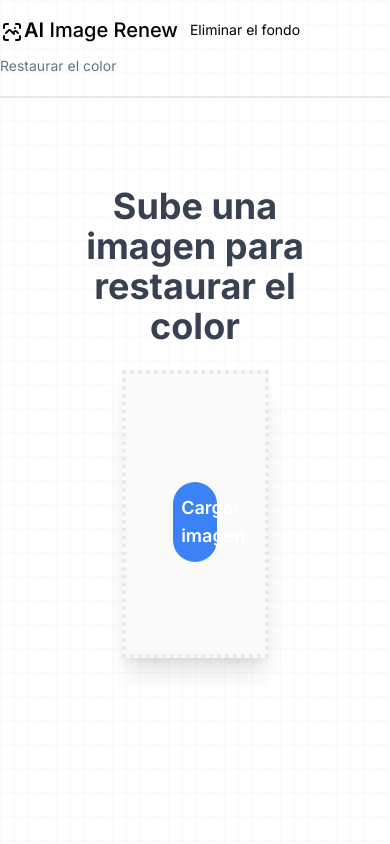
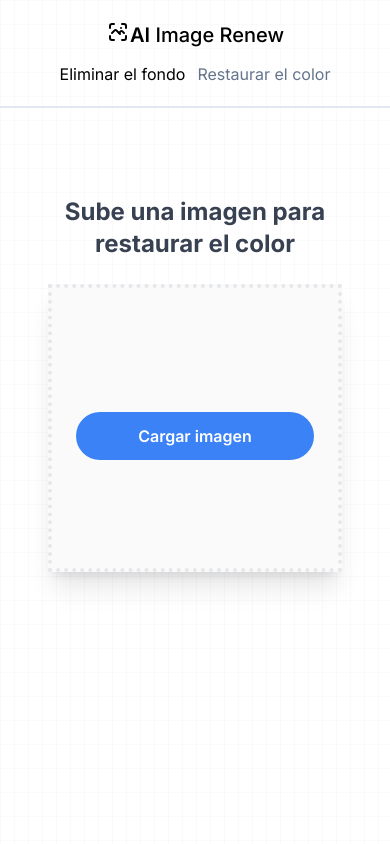
Before and after one commit to ramatc/ai-image-renew, a Next.js app: page /restore-color in a window 390 px wide. Shown: the top 844 px of the page. Built offline with nearby package versions, Linux system fonts and the light colour scheme; what replicate would draw is missing.

Commit message:
Realizando el responsive design

```diff
--- a/src/app/components/file-input.tsx
+++ b/src/app/components/file-input.tsx
@@ -95,7 +95,7 @@ function FileInput({
   const renderUploadButton = () => {
     return (
       <div
-        className={`flex  ${
+        className={`flex flex-wrap ${
           preview ? "justify-between" : "flex-col items-center"
         }`}
       >
@@ -110,7 +110,7 @@ function FileInput({
         <button
           type="button"
           onClick={handleButtonClick}
-          className="bg-blue-500 text-white px-2 py-3 mt-4 text-lg rounded-full w-[48%] hover:bg-blue-600 font-semibold focus:outline-none"
+          className="bg-blue-500 text-white w-full px-2 py-3 mt-4 sm:text-lg rounded-full sm:w-[48%] hover:bg-blue-600 font-semibold focus:outline-none"
         >
           Cargar imagen
         </button>
@@ -118,7 +118,7 @@ function FileInput({
         {preview && (
           <button
             type="submit"
-            className="bg-orange-500 text-white px-2 py-3 mt-4 text-lg rounded-full w-[48%] hover:bg-orange-600 font-semibold focus:outline-none"
+            className="bg-orange-500 text-white w-full px-2 py-3 mt-4 sm:text-lg rounded-full sm:w-[48%] hover:bg-orange-600 font-semibold focus:outline-none"
             disabled={status}
           >
             {button}
@@ -129,7 +129,7 @@ function FileInput({
   };
 
   return (
-    <div className="w-1/2 mx-auto">
+    <div className="md:w-2/3 lg:w-1/2 mx-auto">
       <div className="border-4 border-dotted p-6 shadow-xl bg-[#fafafa] min-h-72 place-content-center">
         {preview && renderImagePreview()}
         {status || state ? renderButtons() : renderUploadButton()}
--- a/src/app/components/footer.tsx
+++ b/src/app/components/footer.tsx
@@ -15,7 +15,7 @@ const navLinks = [
 
 const Footer = () => {
   return (
-    <footer className="p-12 flex flex-wrap justify-between">
+    <footer className="p-12 flex flex-wrap justify-center gap-5 sm:justify-between">
       <p>© 2024 AI Image Renew.</p>
       <ul className="flex flex-wrap gap-[20px] justify-end">
         {navLinks.map((link, i) => (
--- a/src/app/components/header.tsx
+++ b/src/app/components/header.tsx
@@ -14,12 +14,12 @@ const Header = () => {
 
   return (
     <header>
-      <nav className="py-5 md:p-5 text-sm sm:text-base border-b-2 border-slate-200">
-        <ul className="flex flex-wrap gap-3 md:gap-5">
-          <li>
+      <nav className="py-5 md:p-5 sm:text-base border-b-2 border-slate-200">
+        <ul className="flex flex-wrap justify-center md:justify-normal gap-3 md:gap-5">
+          <li className="w-full md:w-auto">
             <Link
               href="/"
-              className="hover:text-slate-500 transition-all duration-500 ease-in-out font-medium text-[20px] flex"
+              className="justify-center md:justify-normal hover:text-slate-500 transition-all duration-500 ease-in-out font-medium text-[20px] flex"
             >
               <Logo />
               <span className="font-semibold">AI</span>&nbsp;Image Renew
--- a/src/app/page.tsx
+++ b/src/app/page.tsx
@@ -52,12 +52,15 @@ export default function Home() {
 
   return (
     <section className="px-12 pt-12 pb-4 min-h-screen max-w-[1250px] mx-auto md:px-20 md:pt-20 page-wrapper">
-      <h1 className="text-5xl text-center mb-24 font-bold" ref={e1Ref}>
+      <h1
+        className="text-2xl md:text-3xl lg:text-5xl text-center mb-12 md:mb-24 font-bold"
+        ref={e1Ref}
+      >
         Elimina el fondo de las imágenes y restaura los colores originales
       </h1>
 
-      <article className="mb-28 flex flex-wrap justify-between">
-        <div className="w-1/2">
+      <article className="mb-20 md:mb-28 flex flex-wrap justify-between">
+        <div className="w-full md:w-1/2">
           <two-up>
             <Image
               src={"/input-1.jpg"}
@@ -77,30 +80,32 @@ export default function Home() {
           </two-up>
         </div>
 
-        <div className="w-2/5">
+        <div className="mt-8 w-full md:w-2/5 md:mt-0">
           <div ref={e2Ref}>
-            <h3 className="text-3xl mb-2">
+            <h3 className="text-xl md:text-2xl lg:text-3xl mb-2">
               Quita fondos de manera automática en pocos segundos
             </h3>
-            <p>¡Aprovecha la IA de Replicate para ahorrar tiempo de edición!</p>
+            <p className="lg:text-lg">
+              ¡Aprovecha la IA de Replicate para ahorrar tiempo de edición!
+            </p>
           </div>
         </div>
       </article>
 
-      <article className="flex flex-wrap justify-between">
-        <div className="w-2/5">
+      <article className="flex flex-wrap justify-between flex-col-reverse md:flex-row">
+        <div className="mt-8 md:w-2/5 md:mt-0">
           <div ref={e3Ref} className="p-2">
-            <h3 className="text-3xl mb-2">
+            <h3 className="text-xl md:text-2xl lg:text-3xl mb-2">
               Restaura los colores de tus imágenes al instante
             </h3>
-            <p>
+            <p className="lg:text-lg">
               Restaura los colores de tus imágenes automáticamente con la IA de
               Replicate.
             </p>
           </div>
         </div>
 
-        <div className="w-1/2">
+        <div className="w-full md:w-1/2">
           <two-up>
             <Image
               src={"/input-2.jpg"}
--- a/src/app/remove-bg/page.tsx
+++ b/src/app/remove-bg/page.tsx
@@ -29,7 +29,7 @@ export default function PageRemove() {
 
   return (
     <section className="px-12 pt-12 min-h-screen max-w-[1250px] mx-auto md:px-20 md:pt-20">
-      <h1 className="text-4xl text-center mt-10 mb-6 font-bold text-gray-700">
+      <h1 className="text-2xl lg:text-4xl text-center mt-10 mb-6 font-bold text-gray-700">
         Sube una imagen para
         <br />
         eliminar el fondo
--- a/src/app/restore-color/page.tsx
+++ b/src/app/restore-color/page.tsx
@@ -29,7 +29,7 @@ export default function PageRestore() {
 
   return (
     <section className="px-12 pt-12 min-h-screen max-w-[1250px] mx-auto md:px-20 md:pt-20">
-      <h1 className="text-4xl text-center mt-10 mb-6 font-bold text-gray-700">
+      <h1 className="text-2xl lg:text-4xl text-center mt-10 mb-6 font-bold text-gray-700">
         Sube una imagen para
         <br />
         restaurar el color
```
